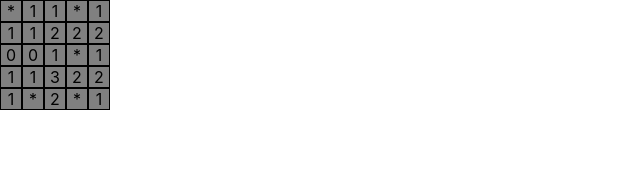
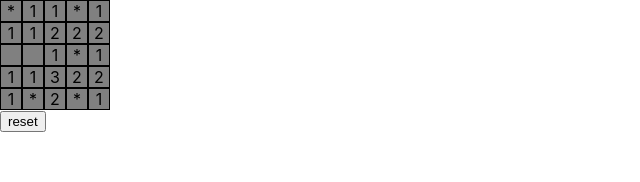
Before and after one commit to BradlyBarnacles/mine_sweeper, a React (Create React App) app: page / in a window 1280 px wide. Shown: the top 182 px of the page, without its empty margins (0-640 px from the left). Built offline with nearby package versions, Linux system fonts and the light colour scheme.

Commit message:
generate board

```diff
--- a/src/App.tsx
+++ b/src/App.tsx
@@ -3,20 +3,15 @@ import logo from './logo.svg';
 import './App.css';
 import Cell from './components/Cell';
 import GenerateBoard from './utils/GenerateBoard';
+import Board from './components/Board';
 
 function App() {
-  //generate bomb positions
-  const bombLayout = GenerateBoard(5,5,5);
-
-  var board: JSX.Element[] = [];
-  for (let i = 0; i < 5; i++) {
-    let row: JSX.Element[] = [];
-    for (let j = 0; j < 5; j++) {
-      row.push(<Cell uncovered bombInfo={bombLayout[i][j]}></Cell>);
-    }
-    board.push(<div style={{display: 'flex'}}>{row}</div>);
-  }
-  return <div style={{display: 'flex', flexDirection: 'column'}}>{board}</div>;
+  return (
+    <div>
+      <Board></Board>
+      <button>reset</button>
+    </div>
+  );
 }
 
 export default App;
--- /dev/null
+++ b/src/components/Board.tsx
@@ -0,0 +1,20 @@
+import React, { ReactElement } from 'react'
+import GenerateBoard from '../utils/GenerateBoard';
+import Cell from './Cell';
+
+
+
+export default function Board(): ReactElement {
+	//generate bomb positions
+	const bombLayout = GenerateBoard(5,5,5);
+
+	var board: JSX.Element[] = [];
+	for (let i = 0; i < 5; i++) {
+	  let row: JSX.Element[] = [];
+	  for (let j = 0; j < 5; j++) {
+	    row.push(<Cell uncovered bombInfo={bombLayout[i][j]}></Cell>);
+	  }
+	  board.push(<div style={{display: 'flex'}}>{row}</div>);
+	}
+	return <div style={{display: 'flex', flexDirection: 'column'}}>{board}</div>;
+}
--- a/src/components/Cell.tsx
+++ b/src/components/Cell.tsx
@@ -24,6 +24,7 @@ export default function Cell({
         }}></button>
     );
   } else {
+    const cellSymbol = bombInfo === 'bomb' ? '*' : bombInfo === 0 ? ' ' : bombInfo;
     return (
       <p
         style={{
@@ -35,7 +36,7 @@ export default function Cell({
           borderStyle: 'solid',
           borderWidth: '1px',
         }}>
-        {bombInfo === 'bomb' ? '*' : bombInfo}
+        {cellSymbol}
       </p>
     );
   }
```
Also changed, not shown: 1 other file (tests, documents, lock files or other folders).
